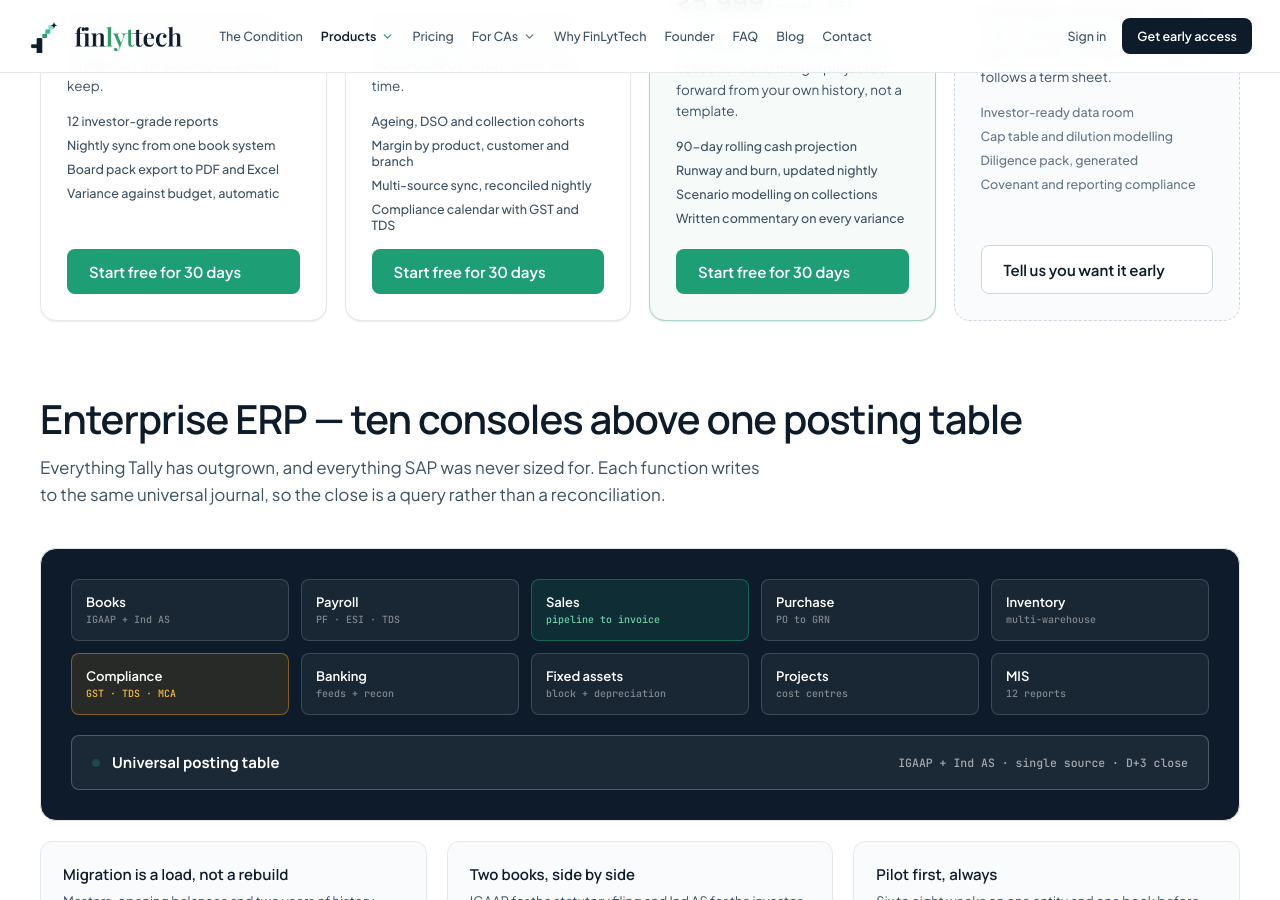
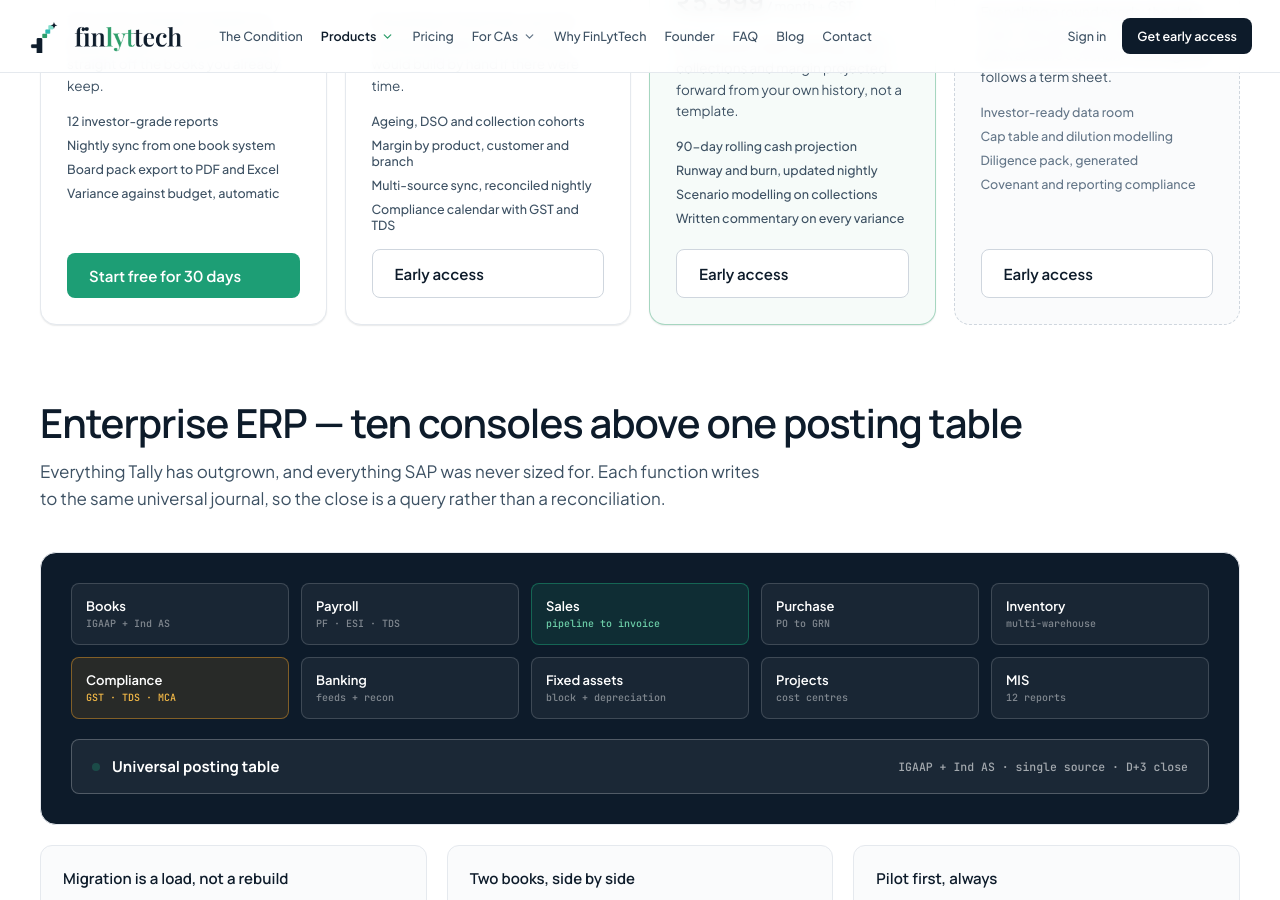
Before and after one commit to sasikeshav2207-debug/finlyt-web, a Jekyll site: the page built from products.html, in a window 1280 px wide and 900 px high, scrolled down 832 px. Built offline with Jekyll 4.4.1, drawn with Linux system fonts in a browser that asks for light colours.

Commit message:
cta: MIS to the dashboard login, everything above it to early access
MIS Essentials is the only tier a visitor can self-serve into today, so its
button now goes to dashboard.finlyt.net/login. Fin Ops Intelligence, AI Cash
Flow Forecasting and Capital Suite all read 'Early access' and route to the
contact form, rather than offering a trial that does not exist yet.

Also restored the Live Demo link the previous site carried: the footer and
the home hero's 'See it live' now reach the interactive demo at
dashboard.finlyt.net/demo.

Co-Authored-By: Claude Opus 5 (1M context) <noreply@anthropic.com>

```diff
--- a/_layouts/finlyt.html
+++ b/_layouts/finlyt.html
@@ -145,7 +145,7 @@
         <h4>Contact &amp; legal</h4>
         <a href="mailto:founder@finlyt.net">founder@finlyt.net</a>
         <a href="https://dashboard.finlyt.net">Open Dashboard</a>
-        <a href="/contact/#demo">Live Demo</a>
+        <a href="https://dashboard.finlyt.net/demo">Live Demo</a>
         <a href="/contact/">Contact us</a>
         <a href="/privacy.html">Privacy Policy</a>
         <a href="/terms.html">Terms of Service</a>
--- a/index.html
+++ b/index.html
@@ -13,7 +13,7 @@ description: The finance operating substrate India's mid-market has been improvi
         <p style="font:400 19px/1.55 var(--font-sans);color:var(--fg-2);margin:0 0 30px;max-width:520px">The finance operating substrate India's mid-market has been improvising around for two decades.</p>
         <div style="display:flex;gap:10px;flex-wrap:wrap;margin-bottom:16px">
           <a class="btn-dark" href="/products/#mis-essentials">Start with MIS · ₹999/month</a>
-          <a class="btn-ghost" href="/contact/#demo">See it live</a>
+          <a class="btn-ghost" href="https://dashboard.finlyt.net/demo">See it live</a>
           <a class="btn-ghost" href="/contact/">Speak with the founding team</a>
         </div>
         <div style="font:500 11.5px var(--font-mono);color:var(--fg-3)"><b style="color:#2E9E6B;font-weight:600">30-day trial, no card</b> · an extra month for early sign-ups · India-hosted, always</div>
--- a/products.html
+++ b/products.html
@@ -39,7 +39,7 @@ description: Three products on one substrate. Investor-grade MIS from ₹999 a m
           <div>Board pack export to PDF and Excel</div>
           <div>Variance against budget, automatic</div>
         </div>
-        <a class="btn-green" href="/contact/#early-access" style="margin-top:auto">Start free for 30 days</a>
+        <a class="btn-green" href="https://dashboard.finlyt.net/login" style="margin-top:auto">Start free for 30 days</a>
       </div>
 
       <div id="fin-ops" class="card-hover" style="border:1px solid var(--rule);border-radius:var(--r-xl);padding:26px;background:var(--paper);display:flex;flex-direction:column;gap:16px;box-shadow:var(--shadow-sm)">
@@ -55,7 +55,7 @@ description: Three products on one substrate. Investor-grade MIS from ₹999 a m
           <div>Multi-source sync, reconciled nightly</div>
           <div>Compliance calendar with GST and TDS</div>
         </div>
-        <a class="btn-green" href="/contact/#early-access" style="margin-top:auto">Start free for 30 days</a>
+        <a class="btn-ghost" href="/contact/#early-access" style="margin-top:auto">Early access</a>
       </div>
 
       <div id="forecasting" class="card-hover" style="border:1px solid rgba(46,158,107,.4);border-radius:var(--r-xl);padding:26px;background:rgba(46,158,107,.04);display:flex;flex-direction:column;gap:16px;box-shadow:var(--shadow-sm)">
@@ -71,7 +71,7 @@ description: Three products on one substrate. Investor-grade MIS from ₹999 a m
           <div>Scenario modelling on collections</div>
           <div>Written commentary on every variance</div>
         </div>
-        <a class="btn-green" href="/contact/#early-access" style="margin-top:auto">Start free for 30 days</a>
+        <a class="btn-ghost" href="/contact/#early-access" style="margin-top:auto">Early access</a>
       </div>
 
       <div id="capital-suite" style="border:1px dashed var(--rule-strong);border-radius:var(--r-xl);padding:26px;background:var(--paper-2);display:flex;flex-direction:column;gap:16px">
@@ -87,7 +87,7 @@ description: Three products on one substrate. Investor-grade MIS from ₹999 a m
           <div>Diligence pack, generated</div>
           <div>Covenant and reporting compliance</div>
         </div>
-        <a class="btn-ghost" href="/contact/#roadmap" style="margin-top:auto">Tell us you want it early</a>
+        <a class="btn-ghost" href="/contact/#roadmap" style="margin-top:auto">Early access</a>
       </div>
 
     </div>
```
Also changed, not shown: pricing.html (+4 -4 lines).
